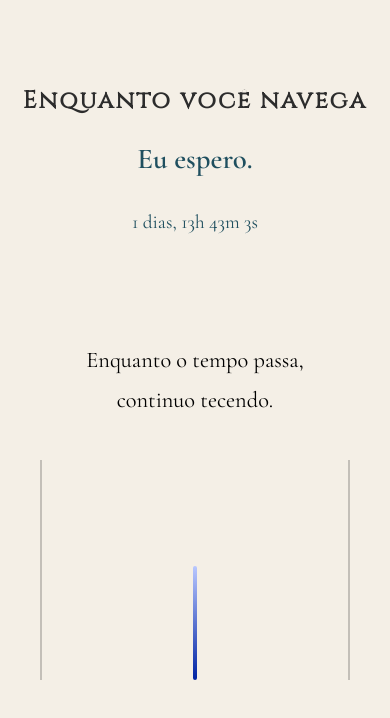
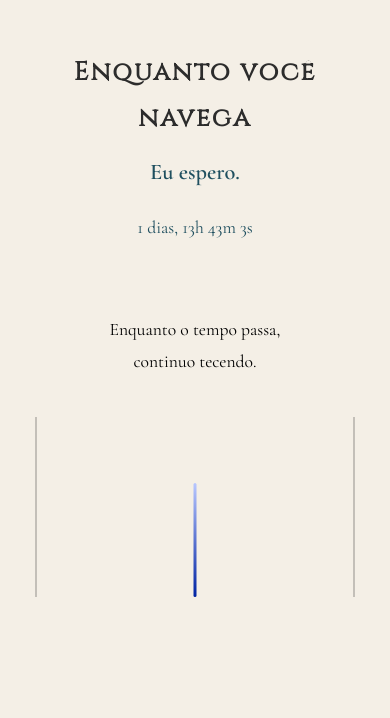
Before and after one commit to hidekissss9/penelope, a plain HTML site: page index.html in a window 390 px wide. Drawn offline with nearby package versions, Linux system fonts and the light colour scheme.

Commit message:
style.css

```diff
--- a/style.css
+++ b/style.css
@@ -77,3 +77,59 @@ h1 {
   color: #1f4f5f;
   font-weight: 600;
 }
+
+@media (max-width: 768px) {
+
+  .contador {
+    margin: 50px 15px;
+  }
+
+  h1 {
+    font-size: 1.8em;
+  }
+
+  .eu-espero {
+    font-size: 1.6em;
+  }
+
+  #tempo {
+    font-size: 1.1em;
+  }
+
+  .tear {
+    margin: 70px 15px;
+  }
+
+  .tear-texto {
+    font-size: 1.2em;
+  }
+
+  .tear-container {
+    height: 180px;
+    margin: 0 20px;
+  }
+
+  #fio {
+    width: 3px;
+  }
+
+  .frase-recomeco {
+    font-size: 1.1em;
+    padding: 0 10px;
+  }
+}
+
+@media (max-width: 480px) {
+
+  h1 {
+    font-size: 1.6em;
+  }
+
+  .eu-espero {
+    font-size: 1.4em;
+  }
+
+  .tear-texto {
+    font-size: 1.1em;
+  }
+}
```
